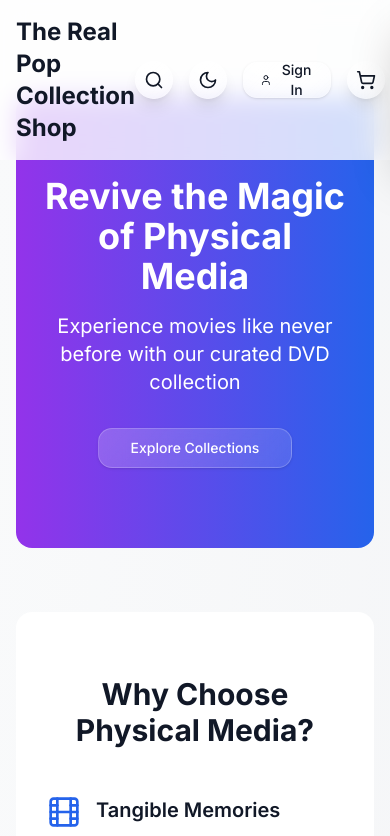
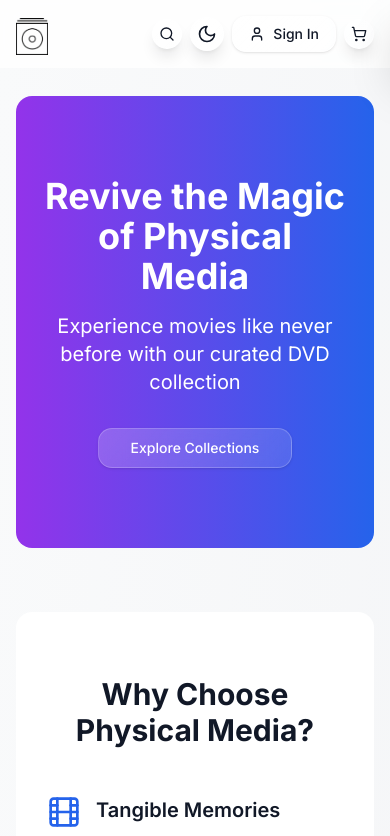
Before and after one commit to sahaib/TheRealPopCollectionShop, a Next.js app: page / in a window 390 px wide. Shown: the top 836 px of the page. Built offline with nearby package versions, Linux system fonts and the light colour scheme; no server answers.

Commit message:
logo updates

```diff
--- a/app/components/DarkModeToggle.tsx
+++ b/app/components/DarkModeToggle.tsx
@@ -2,7 +2,11 @@
 import { useState, useEffect } from 'react'
 import { Moon, Sun } from 'lucide-react'
 
-export default function DarkModeToggle() {
+interface DarkModeToggleProps {
+  className?: string;
+}
+
+export default function DarkModeToggle({ className = "" }: DarkModeToggleProps) {
   const [isDark, setIsDark] = useState(false)
 
   useEffect(() => {
@@ -27,7 +31,7 @@ export default function DarkModeToggle() {
   return (
     <button
       onClick={toggleDarkMode}
-      className="p-2 rounded-full glass-button"
+      className={`rounded-full glass-button ${className}`}
       aria-label="Toggle dark mode"
     >
       {isDark ? <Sun className="w-5 h-5" /> : <Moon className="w-5 h-5" />}
--- a/app/components/Header.tsx
+++ b/app/components/Header.tsx
@@ -16,7 +16,7 @@ function CartBadge() {
   if (itemCount === 0) return null
 
   return (
-    <span className="absolute -top-2 -right-2 bg-red-500 text-white rounded-full w-5 h-5 flex items-center justify-center text-xs">
+    <span className="absolute -top-1 -right-1 sm:-top-2 sm:-right-2 bg-red-500 text-white rounded-full w-4 h-4 sm:w-5 sm:h-5 flex items-center justify-center text-[10px] sm:text-xs">
       {itemCount}
     </span>
   )
@@ -29,20 +29,18 @@ export default function Header() {
   return (
     <header className="fixed top-0 left-0 right-0 bg-white/80 dark:bg-gray-900/80 backdrop-blur-md z-50">
       <div className="container mx-auto px-4 py-4">
-        <div className="flex items-center justify-between">
-          <Link href="/" className="flex items-center space-x-2">
-            {/* <div className="w-8 h-8 relative rounded-full overflow-hidden">
-              <div className="absolute inset-0 rounded-full bg-white dark:bg-gray-900" />
+        <div className="flex items-center justify-between gap-2">
+          <Link href="/" className="flex items-center space-x-3 flex-shrink-0">
+            <div className="w-8 h-8 relative">
               <Image
-                src="/images/dvd-logo.gif"
+                src="/images/trpc-logo.png"
                 alt="TRP Shop"
                 width={32}
                 height={32}
-                className="object-contain relative z-10 mix-blend-multiply dark:mix-blend-difference"
-                unoptimized
+                className="object-contain dark:invert"
               />
-            </div> */}
-            <span className="text-2xl font-bold">The Real Pop Collection Shop</span>
+            </div>
+            <span className="text-xl font-bold hidden sm:inline">TRPC Shop</span>
           </Link>
 
           <nav className="hidden md:flex items-center space-x-8">
@@ -57,22 +55,22 @@ export default function Header() {
             </Link>
           </nav>
 
-          <div className="flex items-center space-x-4">
+          <div className="flex items-center gap-2">
             <button
               onClick={() => setIsSearchOpen(true)}
-              className="p-2 rounded-full glass-button"
+              className="p-1.5 sm:p-2 rounded-full glass-button"
               aria-label="Search"
             >
-              <Search className="w-5 h-5" />
+              <Search className="w-4 h-4 sm:w-5 sm:h-5" />
             </button>
-            <DarkModeToggle />
-            <AuthButton />
+            <DarkModeToggle className="p-1.5 sm:p-2" />
+            <AuthButton className="p-1.5 sm:p-2" />
             <button
               onClick={() => setIsCartOpen(true)}
-              className="p-2 rounded-full glass-button relative"
+              className="p-1.5 sm:p-2 rounded-full glass-button relative"
               aria-label="Shopping cart"
             >
-              <ShoppingCart className="w-5 h-5" />
+              <ShoppingCart className="w-4 h-4 sm:w-5 sm:h-5" />
               <CartBadge />
             </button>
           </div>
```
Also changed, not shown: public/images/trpc-logo.png (added).
